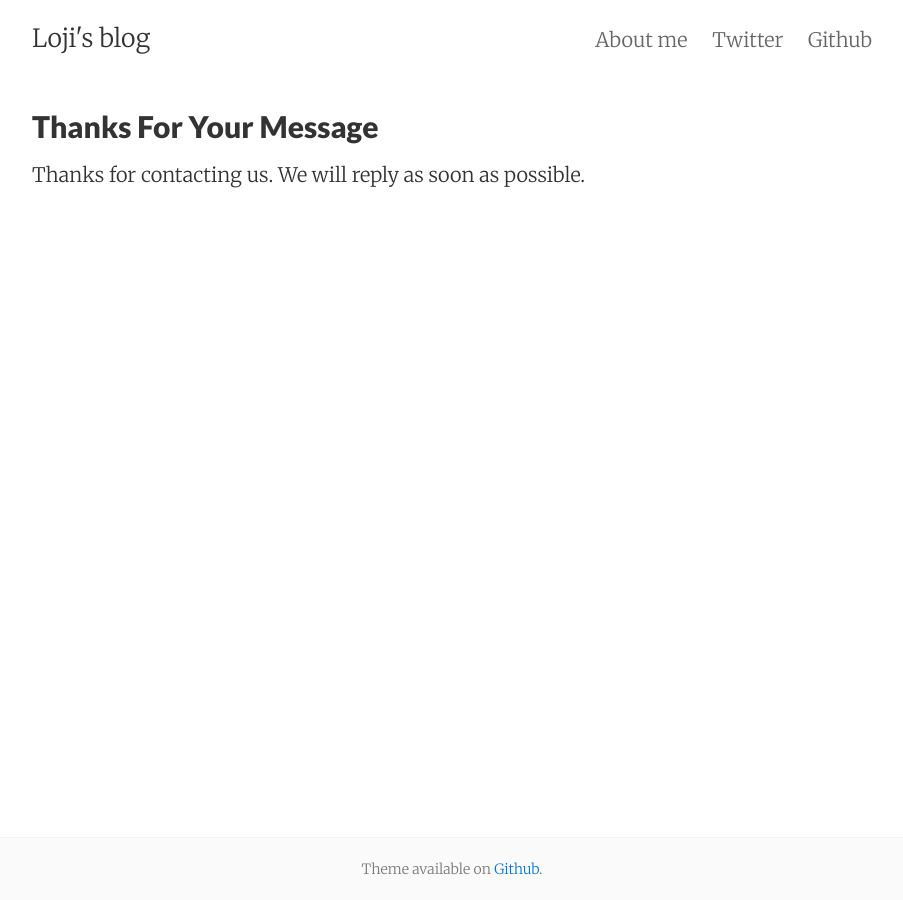
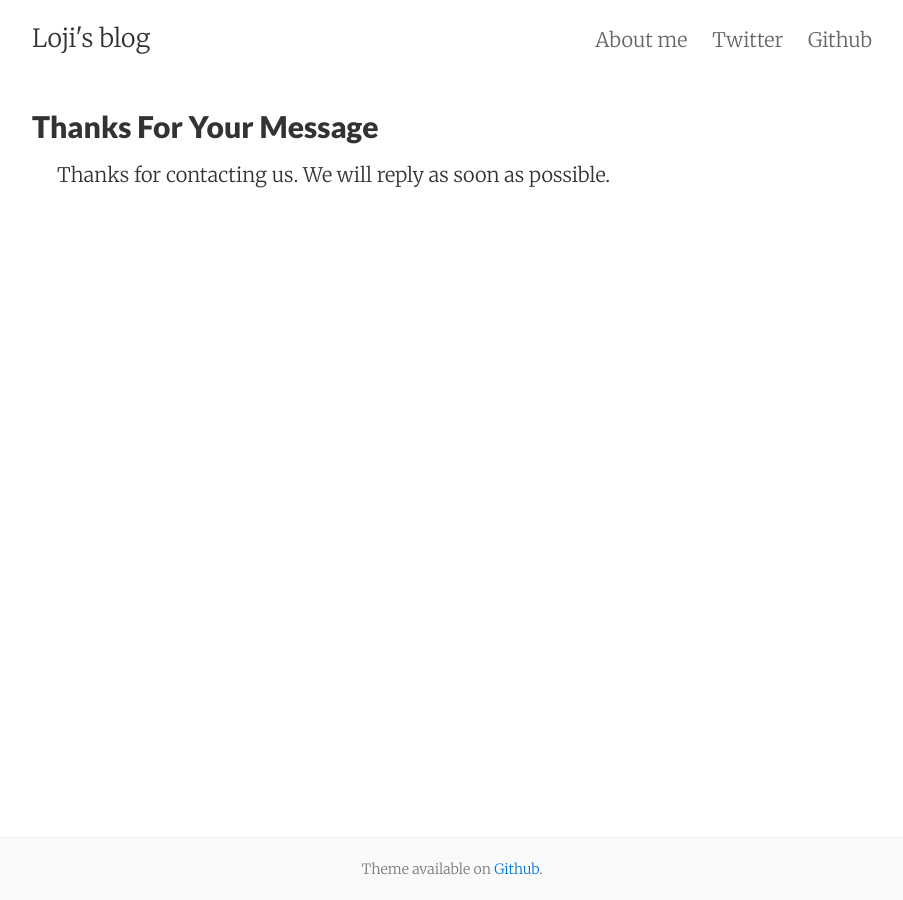
Before and after one commit to Loji/loji.github.io, a Jekyll site: the page built from thanks.md, in a window 1280 px wide. Shown: the whole page, without its empty margins (188-1091 px from the left). Built offline with Jekyll 4.4.1, drawn with Linux system fonts in a browser that asks for light colours; nearby versions of some CDN libraries.

Commit message:
CSS fixes

```diff
--- a/_sass/_typography.scss
+++ b/_sass/_typography.scss
@@ -22,3 +22,12 @@ sup {
   vertical-align: middle;
   top: -0.9ex;
 }
+
+.post-content {
+  text-align: justify;
+  text-justify: distribute;
+
+  p {
+    text-indent: 25px;
+  }
+}
```
